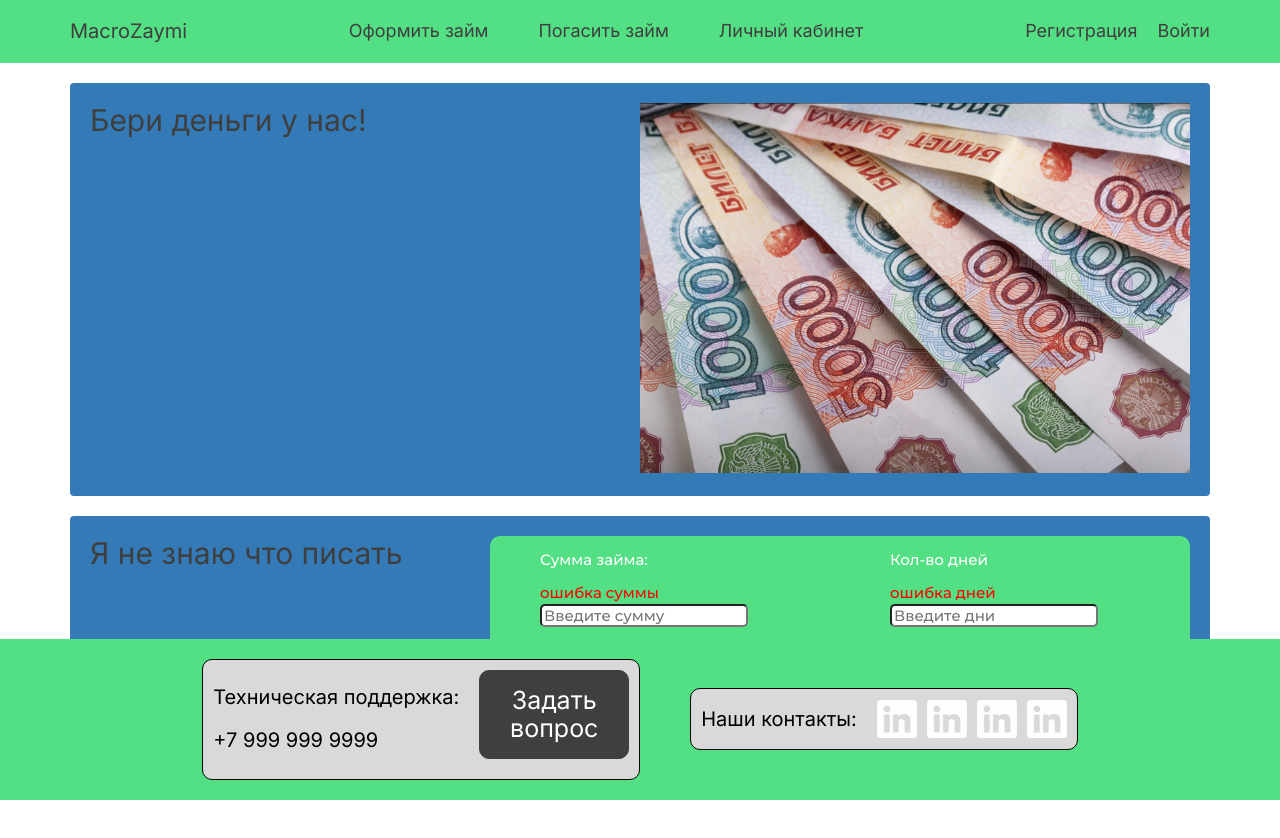
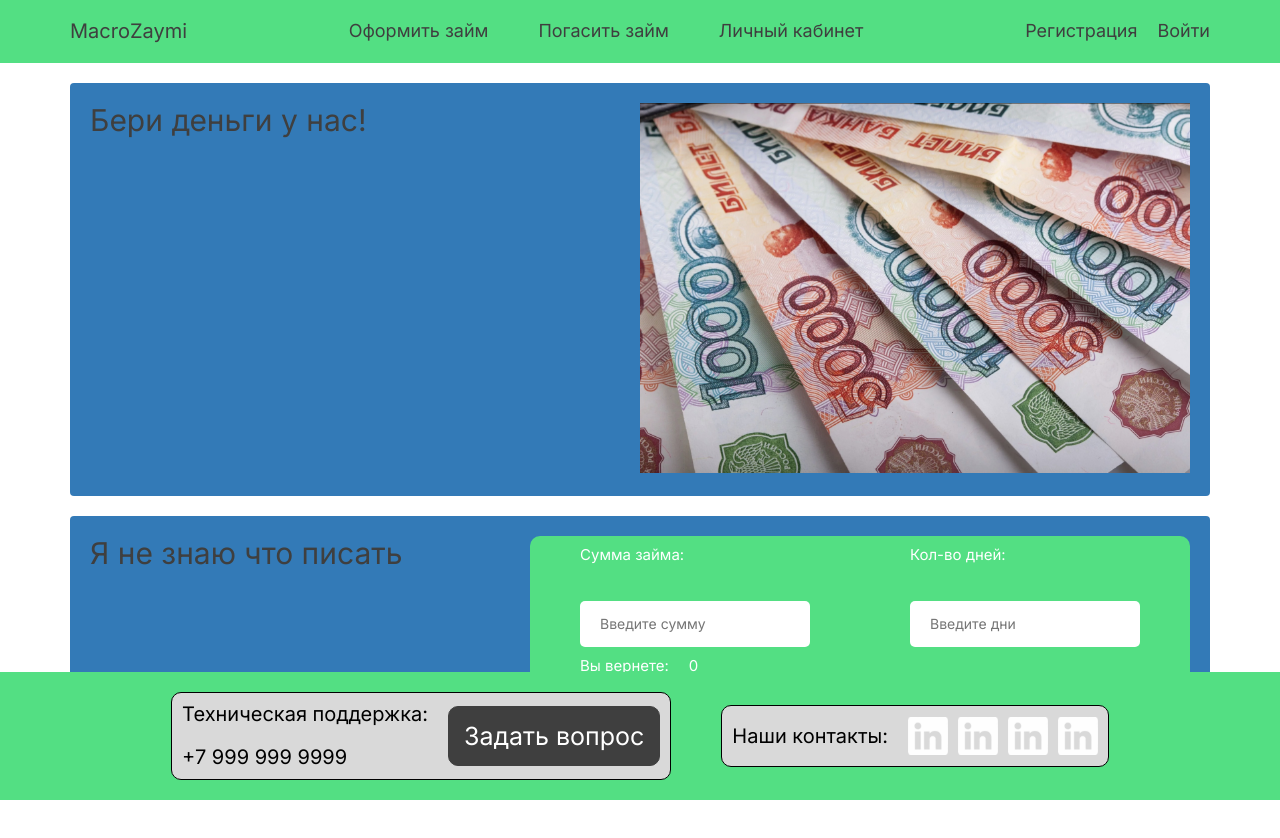
Before and after one commit to devloliconic/shift, a React (Create React App) app: page / in a window 1280 px wide. Shown: the top 838 px of the page. Built offline with nearby package versions, Linux system fonts and the light colour scheme.

Commit message:
redesigned the form

```diff
--- a/src/pages/mainpage/main/LoanForm.js
+++ b/src/pages/mainpage/main/LoanForm.js
@@ -6,6 +6,7 @@ import React from 'react';
 const LoanForm = () => {
 
     function setSummPartOfRefundSumm(sum) {
+
         setCalculatedSumm(sum.target.value * 1.5);
 
     };
@@ -20,13 +21,13 @@ const LoanForm = () => {
 
     //консты для валидации суммы и кол-ва дней
     const[summ, setSumm] = useState();
-    const[daysCount, setDaysCount] = useState();
-    const[summError, setSummError] = useState('ошибка суммы');
-    const[daysCoutError, setDaysCountError] = useState('ошибка дней');
+    const[daysCount, setDaysCount] = useState('');
+    const[summError, setSummError] = useState('');
+    const[daysCoutError, setDaysCountError] = useState('');
     const[formValid, setFormValid] = useState(false);
 
     useEffect(()=>{             //проверка всей формы на валидность для кнопки
-        if(summError || daysCoutError){
+        if(summError === "uncorect" || daysCoutError === "uncorect"){
             setFormValid(false)
         }
         else{
@@ -38,12 +39,12 @@ const LoanForm = () => {
     const summValidation = (e) => {
         setSumm(e.target.value)
         if(!isNaN(e.target.value) && (e.target.value)){
-            setSummError(false);
+            setSummError("corect");
             setSummPartOfRefundSumm(e)
 
         }
         else {
-            setSummError('некорректная сумма')
+            setSummError('uncorect')
             setSummPartOfRefundSumm('')
         }
     }
@@ -51,11 +52,11 @@ const LoanForm = () => {
     const dayCountValidation = (e) => {
         setDaysCount(e.target.value)
         if(!isNaN(e.target.value) && (e.target.value) ){
-            setDaysCountError("")
+            setDaysCountError("corect")
             setDaysPartOfRefundSumm(e)
         }
         else {
-            setDaysCountError('некорректное кол-во дней')
+            setDaysCountError('uncorect')
             setDaysPartOfRefundSumm('')
         }
     }
@@ -75,9 +76,10 @@ const LoanForm = () => {
             <div className='loanPart'>
                 <div className='loanSumm'>
                     <p className='loanSummLabel'>Сумма займа:</p>
-                    {(summError) && <div className='errorText' style={{color: 'red'}}>{summError}</div>}
+                    {<div className={`seterror ${summError}`}>Ошибка ввода</div>}
                     <input
                         onChange={e => { onChangeFuncForSumm(e)}}
+                        maxLength = "6"
                         value ={summ}
                         className='loanSummInput'
                         type="text"
@@ -85,11 +87,12 @@ const LoanForm = () => {
                         />
                 </div>
                 <div className='daysCount'>
-                    <p className='daysCoutLabel'>Кол-во дней</p>
-                    {((daysCoutError) && <div className='errorText' style={{color: 'red'}}>{daysCoutError}</div>)}
+                    <p className='daysCoutLabel'>Кол-во дней:</p>
+                    {(<div className={`seterror ${daysCoutError}`}>Ошибка ввода</div>)}
                     <input
                         onChange={e => { onChangeFuncForDaysCount(e)}}
                         value ={daysCount}
+                        maxLength = "6"
                         className='dayCountInput'
                         type="text"
                         placeholder="Введитe дни"
@@ -103,6 +106,7 @@ const LoanForm = () => {
                 </p>
             </div>
             <button
+                className='btn'
                 disabled={!formValid}
                 type='submit'>Взять бабосы
             </button>
--- a/src/pages/mainpage/main/LoanForm.scss
+++ b/src/pages/mainpage/main/LoanForm.scss
@@ -1,19 +1,18 @@
-@import url('https://fonts.googleapis.com/css2?family=Montserrat:wght@500&display=swap');
+$blue : #337AB7;
+$green : #53DF83;
+$gray : #D9D9D9;
+$darkgray : #3F3F3F;
+
+
 
 .regForm {
-    font-family: 'Montserrat', sans-serif;
     text-align: center;
     text-decoration: solid;
     font-size: 15px;
-    color: #fff;
+    background-color: $green;
+    border-radius: 10px;
+    padding: 10px 50px;
 
-    background-color:#53DF83;
-    border-radius: 10px;
-    display: flex;
-    flex-direction: column;
-    margin-left: auto;
-    margin-right: auto;
-    width: 700px;
 
 }
 
@@ -23,37 +22,60 @@
 }
 .loanPart{
     color: white;
-    width: 700px;
-    text-align: left;
+    text-align: start;
+    align-items: center;
     display: flex;
     justify-content: space-between;
+    margin-bottom: 10px;
 
 }
 .loanSumm{
-    padding-left: 50px;
-    width: 250px;
-    height: 100px;
+
 }
 
 .loanSummLabel{
+    margin: 0;
     font-size: 15px;
+    margin-bottom: 10px;
 
 }
 .daysCount{
-    padding-right: 50px;
-    width: 250px;
-    height: 100px;
+}
+
+.loanSummInput{
+    outline: none;
+    border: 0;
+    padding: 15px 0 15px 20px;
+    color: black;
+    font-size: 14px;
+}
+.dayCountInput{
+    outline: none;
+    border: 0;
+    padding: 15px 0 15px 20px;
+    color: black;
+    font-size: 14px;
+}
+.seterror{
+    opacity: 0;
+    margin-bottom: 10px;
+}
+.uncorect{
+    opacity: 1;
+    color: red;
 }
 
 input {
-    width: 200px;
+    box-sizing: border-box;
+    width: 100%;
     border-radius: 5px;
 
 }
 
 .daysCoutLabel{
+    margin: 0;
     font-size: 15px;
-    width: 100px;
+    margin-bottom: 10px;
 }
 
 .daysCountSelector{
@@ -63,25 +85,32 @@ input {
 
 .refundPart{
     color:white;
-    width: 700px;
+    gap: 20px;
     text-align: left;
     display: flex;
+    margin-bottom: 10px;
     // justify-content: space-between;
 
 }
 .refundSummLabel{
-    padding-left: 50px;
-    width: 100px;
+    margin: 0;
 }
 
 .refundSummValue{
-    padding-right: 100px;
-    width: 100px;
+    margin: 0;
 }
 
-button {
-    width: 150px;
-    margin: 0px auto 10px auto;
-    background-color: #D9D9D9;
+.btn{
+    border: 0;
+    padding: 15px 25px;
+    margin: 0px auto ;
+    background-color: $blue;
     border-radius: 5px;
+    color: black;
+    cursor: pointer;
+    &:disabled{
+        color: rgba($gray, .2);
+        background-color: rgba(black, .5);
+        cursor: default;
+    }
 }
--- a/src/pages/mainpage/main/MainPMain.scss
+++ b/src/pages/mainpage/main/MainPMain.scss
@@ -14,7 +14,6 @@ $darkgray : #3F3F3F;
         display: flex;
         align-items: flex-start;
         justify-content: center;
-        gap: 20px;
     }
     &__text{
         flex-grow: 1;
@@ -32,4 +31,7 @@ $darkgray : #3F3F3F;
         width: 100%;
         height: 100%;
     }
+    &__inputbox{
+        flex-basis: 60%;
+    }
 }
```
